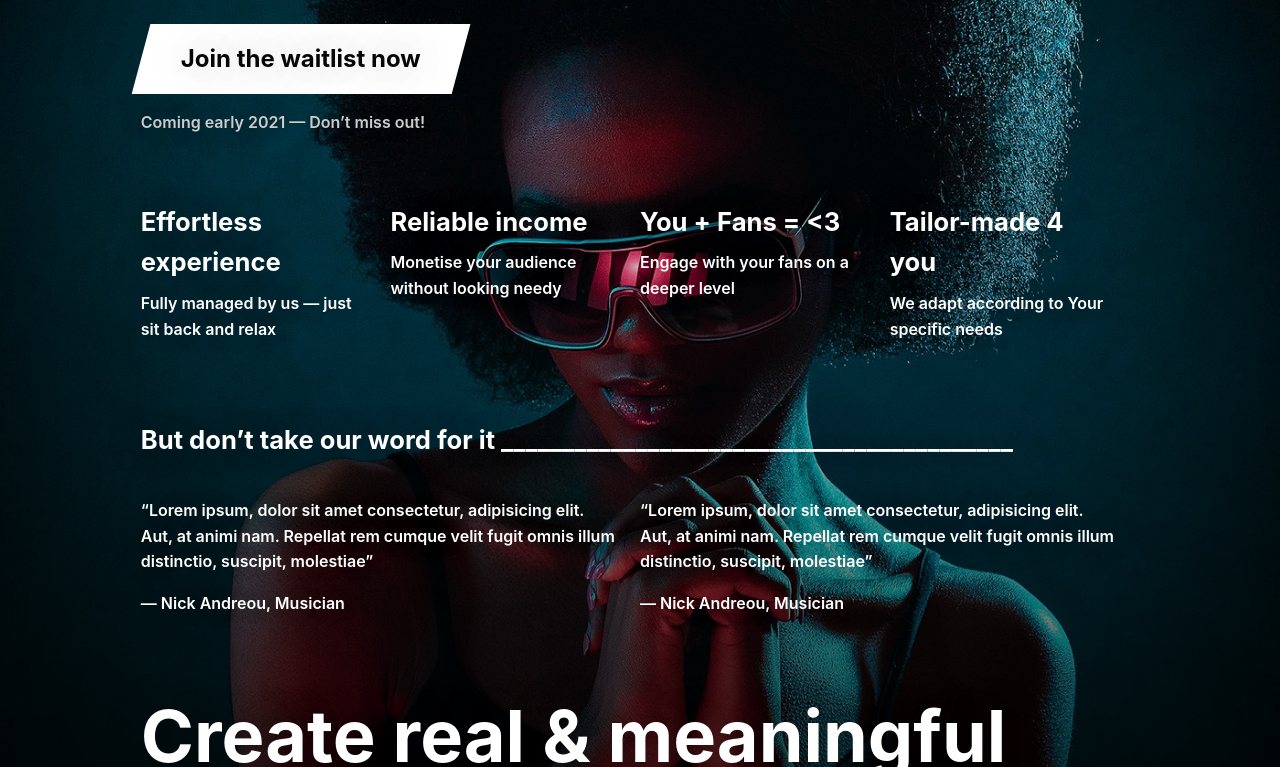
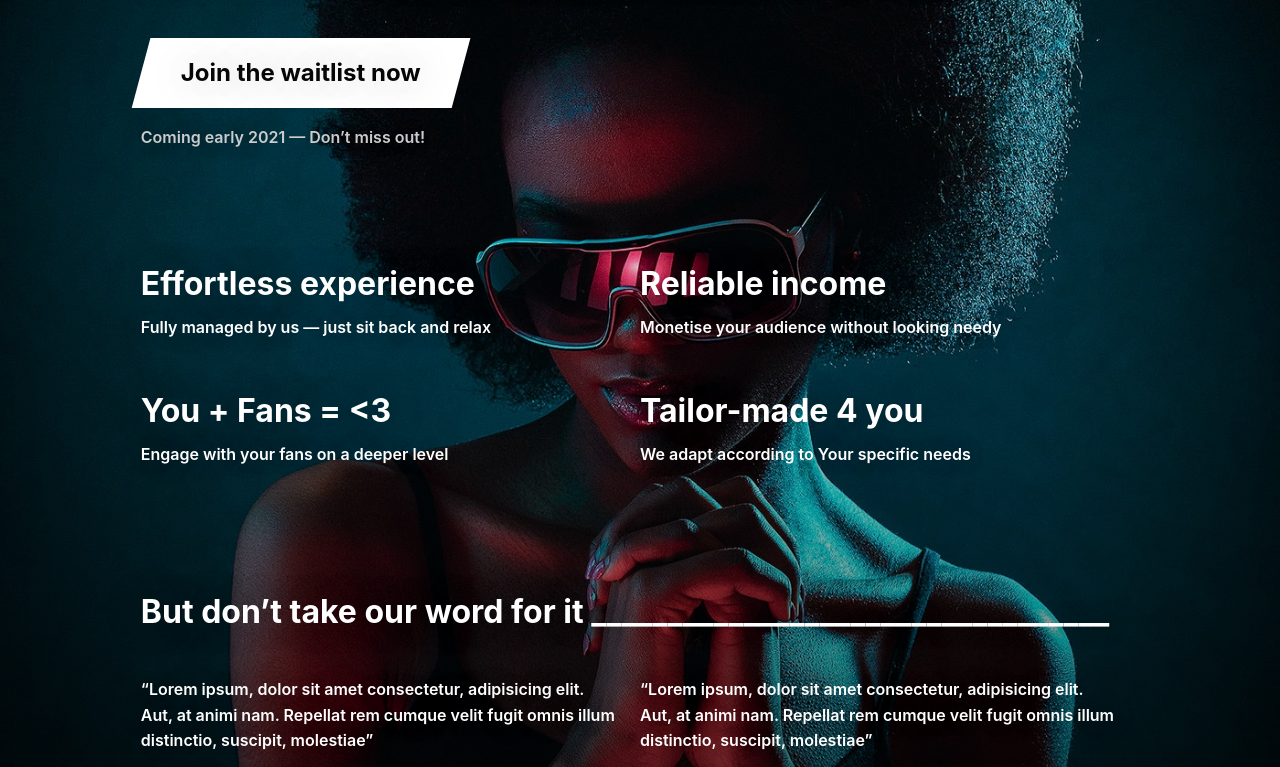
Before and after one commit to offbackstage/front, a plain HTML site: page index.html in a window 1280 px wide. Shown: the part 480-1247 px from the top of the page. Drawn offline with Linux system fonts and the light colour scheme.

Commit message:
minor css improvements

```diff
--- a/index.html
+++ b/index.html
@@ -19,21 +19,23 @@
       <div class="flex-grid  margin-top--1sp">
         <div><h3>Effortless experience</h3><p>Fully managed by us &mdash; just sit back and relax</p></div>
         <div><h3>Reliable income</h3><p>Monetise your audience without looking needy</p></div>
+      </div>
+      <div class="flex-grid">
         <div><h3>You + Fans = <3</h3><p>Engage with your fans on a deeper level</p></div>
         <div><h3>Tailor-made 4 you</h3><p>We adapt according to Your specific needs</p></div>
       </div>
     </div>
 
     <div class="margin-top--1sp">
-      <h2 class="separator">But don&rsquo;t take our word for it __________________________________________</h2>
+      <h2 class="separator">But don&rsquo;t take our word for it __________________________________</h2>
       <div class="flex-grid">
         <div>
           <p>&ldquo;Lorem ipsum, dolor sit amet consectetur, adipisicing elit. Aut, at animi nam. Repellat rem cumque velit fugit omnis illum distinctio, suscipit, molestiae&rdquo;</p>
-          <p>&mdash; Nick Andreou, Musician</p>
+          <p class="italic">&mdash; Nick Andreou, Musician</p>
         </div>
         <div>
           <p>&ldquo;Lorem ipsum, dolor sit amet consectetur, adipisicing elit. Aut, at animi nam. Repellat rem cumque velit fugit omnis illum distinctio, suscipit, molestiae&rdquo;</p>
-          <p>&mdash; Nick Andreou, Musician</p>
+          <p class="italic">&mdash; Nick Andreou, Musician</p>
         </div>
       </div>
     </div>
--- a/style.css
+++ b/style.css
@@ -50,10 +50,14 @@ h1, .h1 {
   margin: 24px 0 0 0;
 }
 h2, h3 {
-  font-size: 1.6em;
+  font-size: 2em;
+  line-height: 1.4em;
 }
 h3 {
   margin-bottom: -8px;
+}
+.italic {
+  font-style: italic;
 }
 
 
@@ -119,5 +123,5 @@ footer {
   color: #ccc;
 }
 .margin-top--1sp {
-  margin-top: 40px;
+  margin-top: 80px;
 }
```
